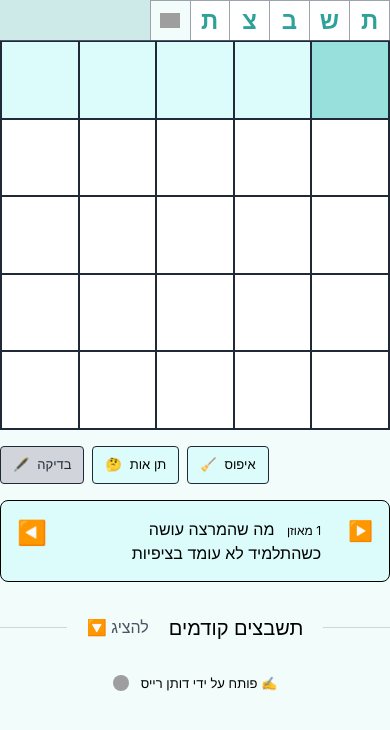
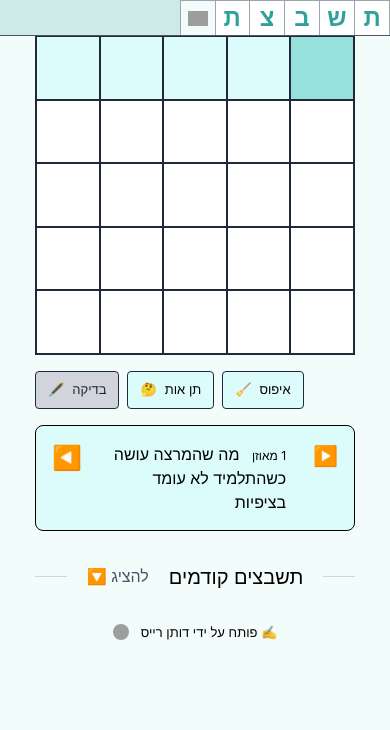
Before and after one commit to dotanrs/tashbezet, a React (Create React App) app: page / in a window 390 px wide. Both pictures are taken after a click on the button "להתחיל ✍️". Shown: the top 730 px of the page. Built offline with nearby package versions, Linux system fonts and the light colour scheme; grey boxes are pictures that could not be loaded.

Commit message:
Fix crossword size in small screens and match crossword and title grids

```diff
--- a/src/crossword-puzzle.tsx
+++ b/src/crossword-puzzle.tsx
@@ -564,7 +564,7 @@ const CrosswordPuzzle = () => {
 
   const cluesKeyboardLocation = (isMobile: boolean) => {
     if (isMobile) {
-      return 'fixed bottom-0 right-0 left-0 md:left-auto md:w-[770px]';
+      return 'fixed bottom-0 right-0 left-0 sm:left-auto sm:w-[770px]';
     }
     return '';
   }
@@ -598,7 +598,7 @@ const CrosswordPuzzle = () => {
     return currentAvailableHint;
   }
 
-  const pageWidth = 'md:w-[500px] max-w-[500px]'
+  const pageWidth = 'sm:w-[500px] max-w-[500px]'
 
   function getTitle(size: string, width: string, noBottomBorder: boolean, fontColor: string, pencilPosition: string, withPen: boolean) {
     const word = withPen ? "תשבצת" : 'תשבצת';
@@ -643,7 +643,7 @@ const CrosswordPuzzle = () => {
     <div className={`${pageWidth} flex flex-row items-center justify-end m-auto`}>
       <div className={`select-none border-black`} style={{ direction: 'rtl' }}>
         <a href="https://dotanrs.github.io/tashbezet">
-          {getTitle('text-2xl', 'w-10', true, '#2ea199', 'hidden', true)}
+          {getTitle('text-2xl', 'sm:w-10 w-[35px]', true, '#2ea199', 'hidden', true)}
         </a>
       </div>
     </div>
@@ -700,7 +700,7 @@ const CrosswordPuzzle = () => {
 
             {currentConfig && (
               <>
-              <div id="whole-crossword" className="w-full pt-10">
+              <div id="whole-crossword" className="sm:w-full w-[calc(100vw-70px)] sm:pt-10 pt-[35px] max-w-[500px]">
                 <div id="main-content" style={isMobile ? { minHeight: `calc(100vh - ${bottomPadding}px - 15px)` } : undefined}>
                   <div id="crossword-and-buttons" className="flex space-x-5 flex-row justify-between items-start mt-0 mb-3">
                     <CrosswordGrid
```
